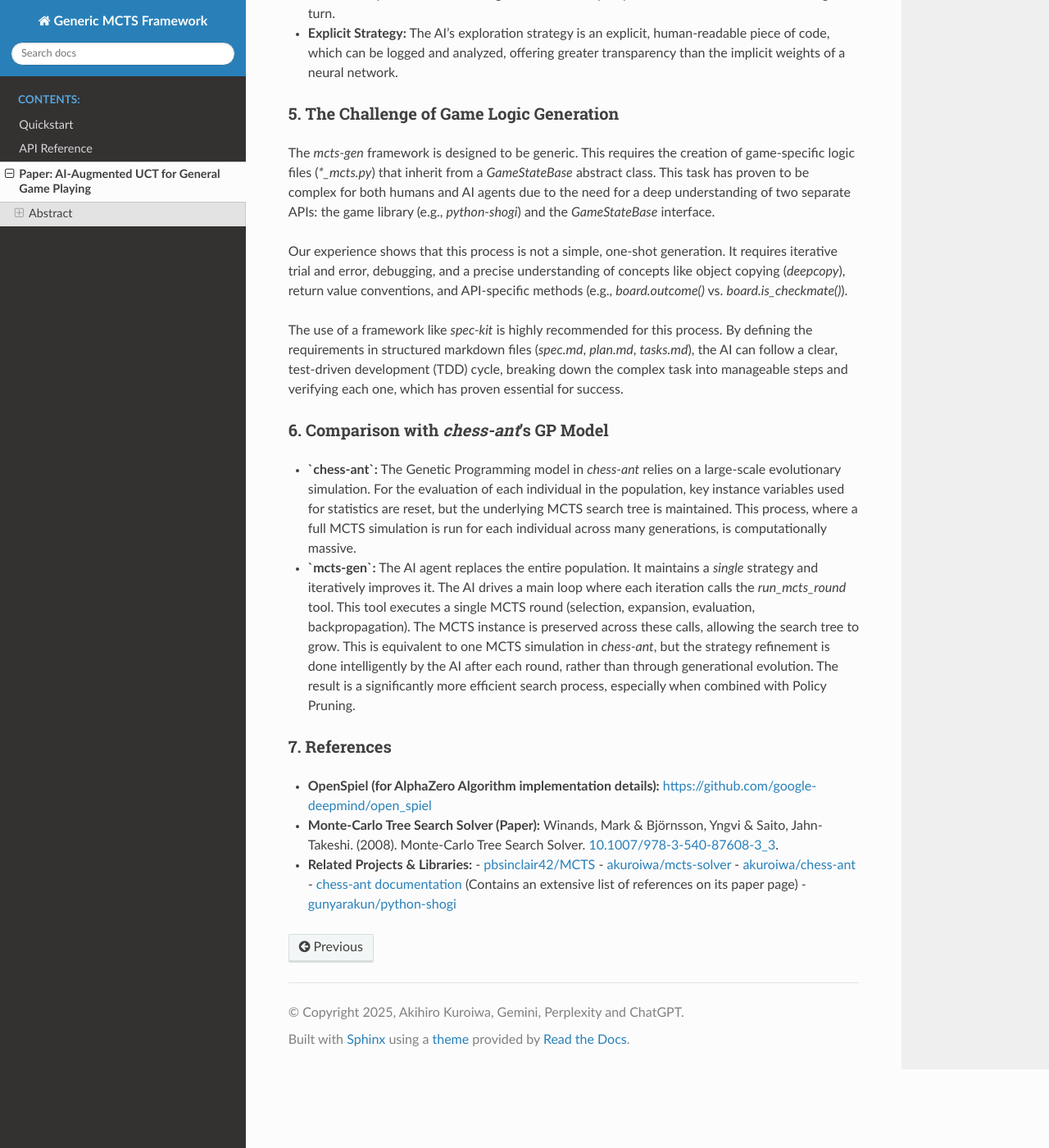
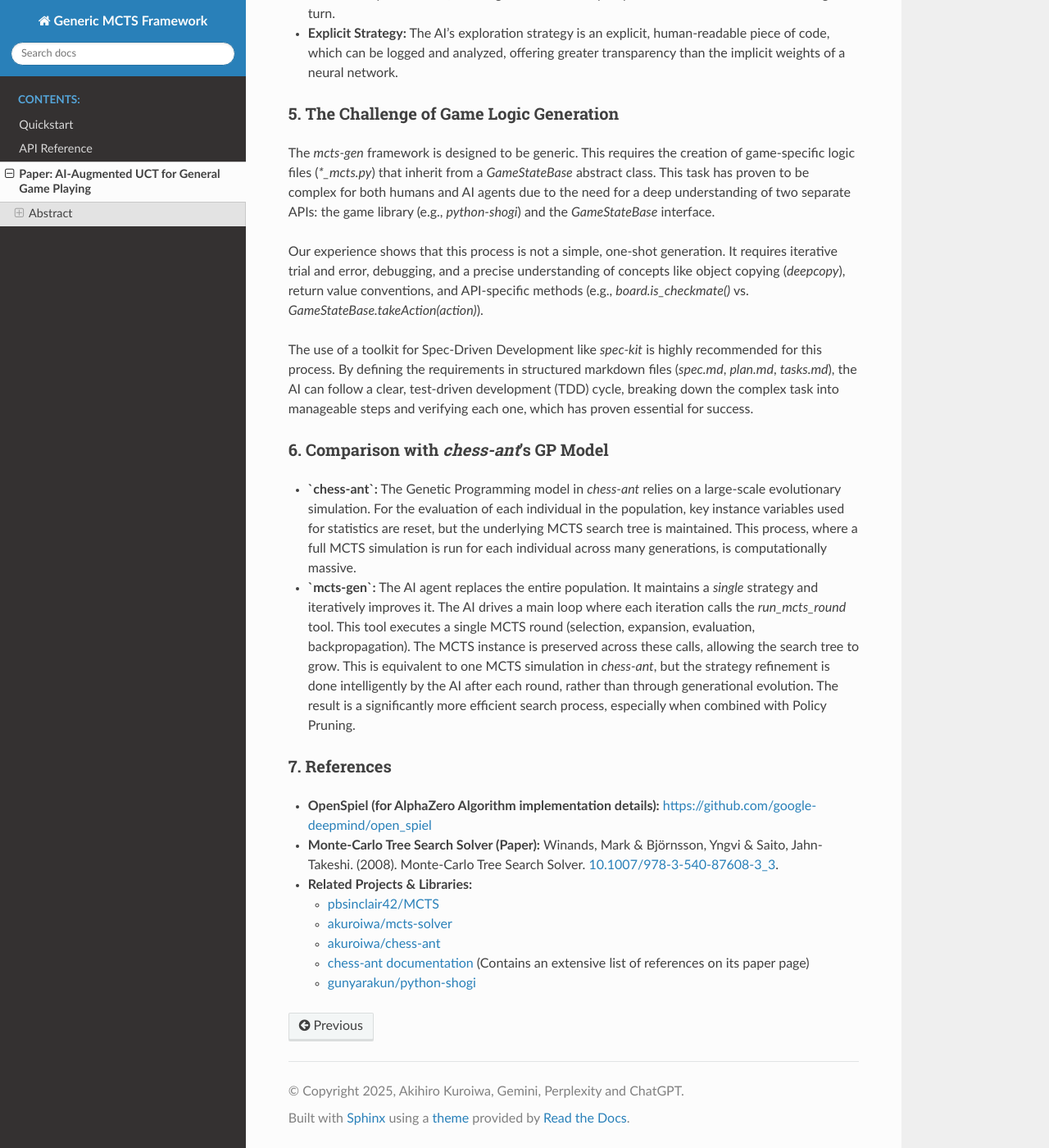
Before and after one commit to akuroiwa/mcts-gen, a Sphinx documentation site: the page built from docs/paper.rst, in a window 1280 px wide and 1400 px high, scrolled down 1984 px. Shown: the whole window at 82% size. Built offline with Sphinx 7.4.7 and the Read the Docs theme 3.1.0, drawn with Linux system fonts in a browser that asks for light colours.

Commit message:
docs: Refine paper content and update translations
- Corrected a method comparison in `paper.rst` to provide a more accurate example (`board.is_checkmate()` vs. `GameStateBase.takeAction(action)`).

- Clarified the definition of `spec-kit` as a "toolkit for Spec-Driven Development".

- Fixed list formatting in the "References" section.

- Updated all Japanese translation (`.po`) files to reflect these changes.

```diff
--- a/docs/paper.rst
+++ b/docs/paper.rst
@@ -56,9 +56,9 @@ Instead of PUCT, `mcts-gen` uses the standard UCT (Upper Confidence bounds for T
 
 The `mcts-gen` framework is designed to be generic. This requires the creation of game-specific logic files (`*_mcts.py`) that inherit from a `GameStateBase` abstract class. This task has proven to be complex for both humans and AI agents due to the need for a deep understanding of two separate APIs: the game library (e.g., `python-shogi`) and the `GameStateBase` interface.
 
-Our experience shows that this process is not a simple, one-shot generation. It requires iterative trial and error, debugging, and a precise understanding of concepts like object copying (`deepcopy`), return value conventions, and API-specific methods (e.g., `board.outcome()` vs. `board.is_checkmate()`).
+Our experience shows that this process is not a simple, one-shot generation. It requires iterative trial and error, debugging, and a precise understanding of concepts like object copying (`deepcopy`), return value conventions, and API-specific methods (e.g., `board.is_checkmate()` vs. `GameStateBase.takeAction(action)`).
 
-The use of a framework like `spec-kit` is highly recommended for this process. By defining the requirements in structured markdown files (`spec.md`, `plan.md`, `tasks.md`), the AI can follow a clear, test-driven development (TDD) cycle, breaking down the complex task into manageable steps and verifying each one, which has proven essential for success.
+The use of a toolkit for Spec-Driven Development like `spec-kit` is highly recommended for this process. By defining the requirements in structured markdown files (`spec.md`, `plan.md`, `tasks.md`), the AI can follow a clear, test-driven development (TDD) cycle, breaking down the complex task into manageable steps and verifying each one, which has proven essential for success.
 
 6. Comparison with `chess-ant`'s GP Model
 ============================================
@@ -76,6 +76,7 @@ The use of a framework like `spec-kit` is highly recommended for this process. B
   Winands, Mark & Björnsson, Yngvi & Saito, Jahn-Takeshi. (2008). Monte-Carlo Tree Search Solver. `10.1007/978-3-540-87608-3_3 <https://www.researchgate.net/publication/220962507_Monte-Carlo_Tree_Search_Solver>`_.
 
 - **Related Projects & Libraries:**
+
   - `pbsinclair42/MCTS <https://github.com/pbsinclair42/MCTS>`_
   - `akuroiwa/mcts-solver <https://github.com/akuroiwa/mcts-solver>`_
   - `akuroiwa/chess-ant <https://github.com/akuroiwa/chess-ant>`_
```
Also changed, not shown: 4 other files.
